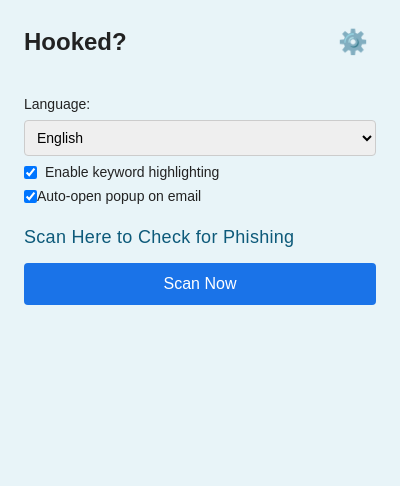
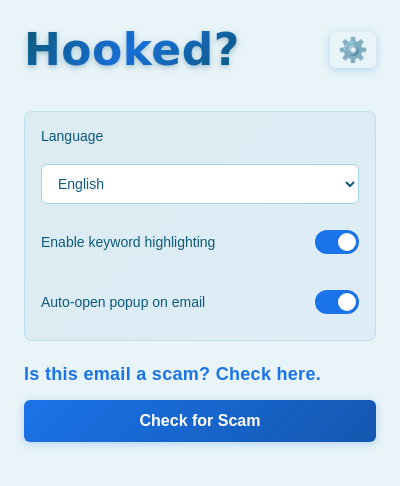
Before and after one commit to mvparker810/henhacks26, a browser extension: page popup/popup.html in a window 400 px wide. Both pictures are taken after a click on the button "⚙️". Drawn offline with Linux system fonts and the light colour scheme; a web font is replaced by a local one.

Commit message:
Added styling for button/ title

```diff
--- a/popup/popup.css
+++ b/popup/popup.css
@@ -1,3 +1,5 @@
+@import url('https://fonts.googleapis.com/css2?family=La+Belle+Aurore&display=swap');
+
 * {
   box-sizing: border-box;
   margin: 0;
@@ -19,8 +21,23 @@ body {
 }
 
 h1 {
-  font-size: 24px;
+  font-size: 44px;
+  font-weight: 700;
   margin: 0;
+  font-family: 'La Belle Aurore', cursive;
+  background: linear-gradient(135deg, #0d5a7a 0%, #1a73e8 50%, #0d5a7a 100%);
+  -webkit-background-clip: text;
+  -webkit-text-fill-color: transparent;
+  background-clip: text;
+  text-shadow: 0 2px 4px rgba(13, 90, 122, 0.2);
+  letter-spacing: 0.5px;
+  filter: drop-shadow(0 2px 4px rgba(13, 90, 122, 0.15));
+  transition: transform 0.2s ease, filter 0.2s ease;
+}
+
+h1:hover {
+  transform: scale(1.05);
+  filter: drop-shadow(0 4px 8px rgba(13, 90, 122, 0.3));
 }
 
 .header {
@@ -64,23 +81,29 @@ h1 {
 button {
   padding: 12px 24px;
   border: none;
-  border-radius: 4px;
-  background: #1a73e8;
+  border-radius: 6px;
+  background: linear-gradient(135deg, #1a73e8 0%, #1557b0 100%);
   color: #fff;
   font-size: 16px;
+  font-weight: 600;
   cursor: pointer;
   transition: background 0.3s ease, opacity 0.3s ease, transform 0.2s ease, box-shadow 0.2s ease;
+  box-shadow: 0 2px 8px rgba(26, 115, 232, 0.25);
 }
 
 button:hover:not(.scanning) {
-  background: #1557b0;
+  background: linear-gradient(135deg, #1557b0 0%, #0d47a1 100%);
   transform: translateY(-2px);
-  box-shadow: 0 4px 8px rgba(26, 115, 232, 0.3);
+  box-shadow: 0 4px 12px rgba(26, 115, 232, 0.35);
 }
 
 button:active:not(.scanning) {
   transform: translateY(0);
   box-shadow: 0 2px 4px rgba(26, 115, 232, 0.2);
+}
+
+button.results-loaded {
+  background: linear-gradient(135deg, #0d5a7a 0%, #1a73e8 100%);
 }
 
 /* Scanning animation for action button */
@@ -108,8 +131,8 @@ button:active:not(.scanning) {
 
 #instruction-text {
   font-size: 18px;
-  font-weight: 500;
-  color: #0d5a7a;
+  font-weight: 600;
+  color: #1a73e8;
   margin-top: 8px;
   line-height: 1.5;
   letter-spacing: 0.3px;
@@ -198,32 +221,89 @@ button:active:not(.scanning) {
 #settings-panel {
   display: flex;
   flex-direction: column;
-  gap: 8px;
+  gap: 16px;
   margin-top: 12px;
+  padding: 16px;
+  background: linear-gradient(135deg, rgba(13, 90, 122, 0.05) 0%, rgba(26, 115, 232, 0.05) 100%);
+  border: 1px solid rgba(160, 212, 227, 0.5);
+  border-radius: 8px;
 }
 
 #language-select {
-  padding: 8px;
-  border: 1px solid #ccc;
-  border-radius: 4px;
+  padding: 10px 12px;
+  border: 1px solid #a0d4e3;
+  border-radius: 6px;
   font-size: 14px;
+  font-weight: 500;
   cursor: pointer;
+  background: #fff;
+  color: #0d5a7a;
+  transition: border-color 0.2s ease, box-shadow 0.2s ease;
+}
+
+#language-select:hover {
+  border-color: #1a73e8;
+  box-shadow: 0 2px 4px rgba(26, 115, 232, 0.15);
+}
+
+/* Toggle switch styling */
+.toggle-label {
+  display: flex;
+  align-items: center;
+  justify-content: space-between;
+  padding: 10px 0;
+  font-size: 14px;
+  font-weight: 500;
+  color: #0d5a7a;
+  cursor: pointer;
+}
+
+.toggle-switch {
+  position: relative;
+  display: inline-block;
+  width: 44px;
+  height: 24px;
+}
+
+.toggle-switch input {
+  opacity: 0;
+  width: 0;
+  height: 0;
+}
+
+.toggle-slider {
+  position: absolute;
+  cursor: pointer;
+  top: 0;
+  left: 0;
+  right: 0;
+  bottom: 0;
+  background-color: #ccc;
+  transition: 0.3s ease;
+  border-radius: 24px;
+}
+
+.toggle-slider:before {
+  position: absolute;
+  content: "";
+  height: 18px;
+  width: 18px;
+  left: 3px;
+  bottom: 3px;
+  background-color: white;
+  transition: 0.3s ease;
+  border-radius: 50%;
+}
+
+input:checked + .toggle-slider {
+  background-color: #1a73e8;
+}
+
+input:checked + .toggle-slider:before {
+  transform: translateX(20px);
 }
 
 /* Hides/shows the settings panel when .hidden class is toggled */
 .hidden {
   display: none !important;
 }
-
-/* Checkbox styling for highlighting toggle */
-#highlight-toggle {
-  margin-right: 8px;
-  cursor: pointer;
-}
-
-#settings-panel label {
-  display: flex;
-  align-items: center;
-  cursor: pointer;
-  font-size: 14px;
-}
--- a/popup/popup.html
+++ b/popup/popup.html
@@ -15,23 +15,29 @@
     </div>
     <!-- Settings panel - initially hidden, toggled by settings-btn click -->
     <div id="settings-panel" class="hidden">
-      <label for="language-select">Language:</label>
+      <label for="language-select" style="font-size: 14px; font-weight: 500; color: #0d5a7a; margin-bottom: 4px; display: block;">Language</label>
       <select id="language-select">
         <option value="en">English</option>
         <option value="es">Español</option>
         <option value="fr">Français</option>
       </select>
-      <label for="highlight-toggle">
-        <input type="checkbox" id="highlight-toggle" />
-        Enable keyword highlighting
+      <label class="toggle-label" for="highlight-toggle">
+        <span>Enable keyword highlighting</span>
+        <div class="toggle-switch">
+          <input type="checkbox" id="highlight-toggle" />
+          <span class="toggle-slider"></span>
+        </div>
       </label>
-      <label for="auto-popup-toggle">
-        <input type="checkbox" id="auto-popup-toggle" />
-        Auto-open popup on email
+      <label class="toggle-label" for="auto-popup-toggle">
+        <span>Auto-open popup on email</span>
+        <div class="toggle-switch">
+          <input type="checkbox" id="auto-popup-toggle" />
+          <span class="toggle-slider"></span>
+        </div>
       </label>
     </div>
     <p id="instruction-text" class="overview"></p>
-    <button id="action-btn">Scan Now</button>
+    <button id="action-btn">Check for Scam</button>
     <div id="danger-display" class="hidden">
       <p id="danger-percentage" class="danger-score">--</p>
       <div id="danger-bar-container" class="danger-bar-container">
--- a/popup/popup.js
+++ b/popup/popup.js
@@ -71,6 +71,7 @@ function updateOverview(response) {
     document.getElementById("ai-overview").textContent = summary;
     const actionBtn = document.getElementById("action-btn");
     actionBtn.textContent = "Re-scan";
+    actionBtn.classList.add("results-loaded");
     actionBtn.classList.remove("scanning");
 
     // Extract and highlight fishy keywords from common phishing indicators
@@ -104,9 +105,9 @@ document.addEventListener("DOMContentLoaded", () => {
 
   // translation table for a few labels
   const translations = {
-    en: { scan: "Scan Now", overview: "Scan Here to Check for Phishing" },
-    es: { scan: "Escanear ahora", overview: "Escanee aquí para detectar phishing" },
-    fr: { scan: "Analyser", overview: "Analysez ici para detectar el phishing" },
+    en: { scan: "Check for Scam", overview: "Is this email a scam? Check here." },
+    es: { scan: "Verificar estafa", overview: "¿Es este correo una estafa? Comprueba aquí." },
+    fr: { scan: "Vérifier l'arnaque", overview: "Cet e-mail est-il une arnaque? Vérifiez ici." },
   };
 
   function applyLanguage(lang) {
```
